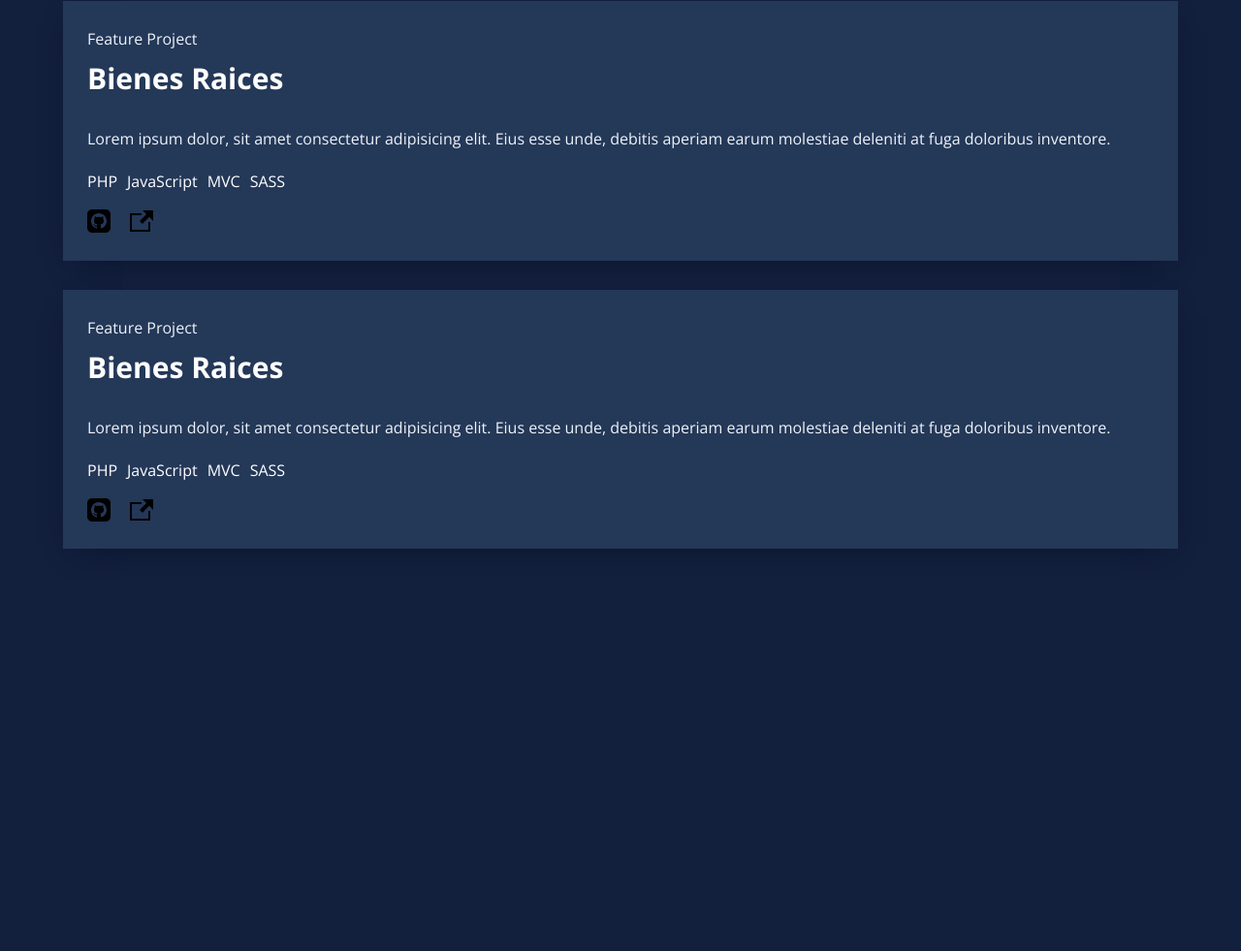
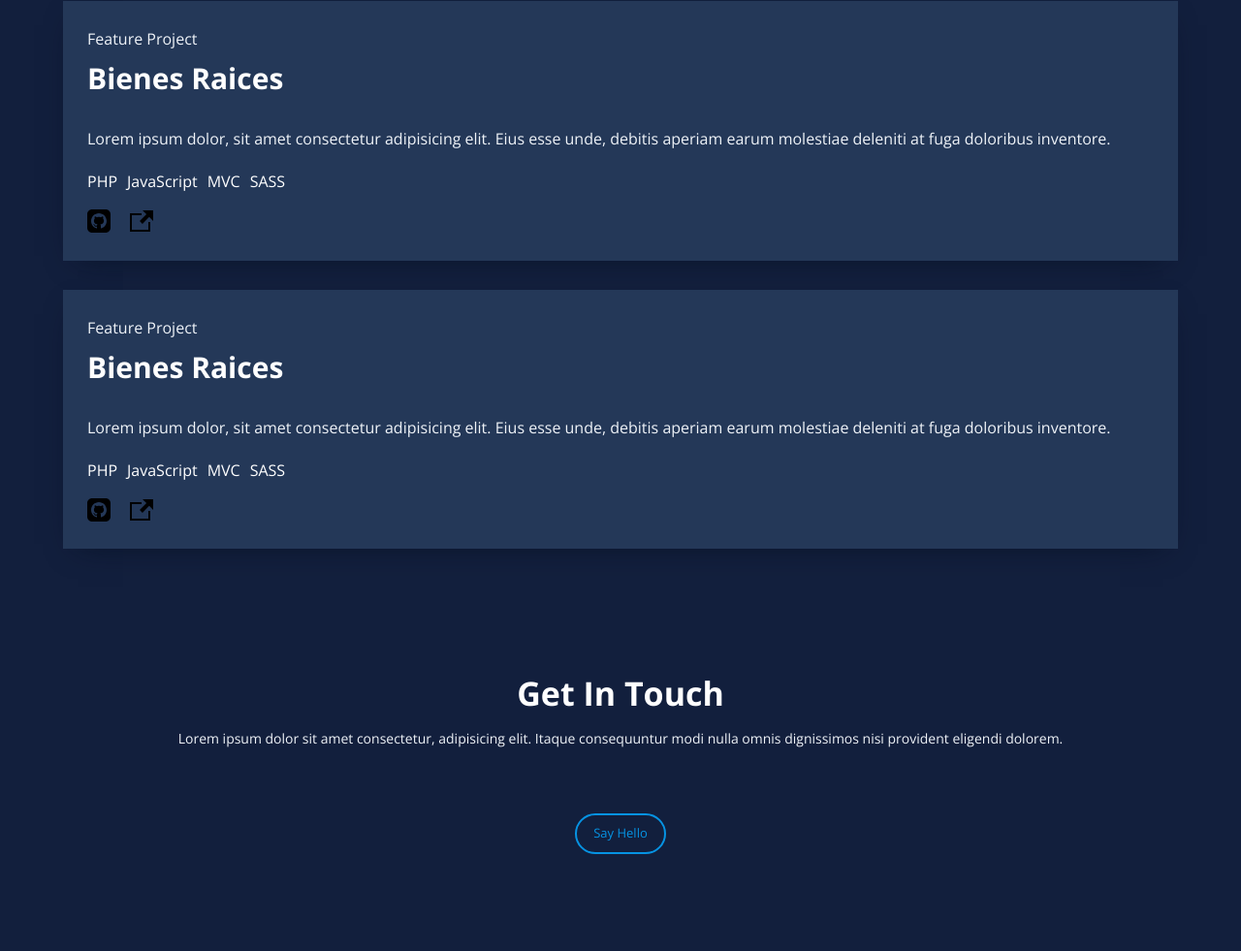
Before and after one commit to YoimelDev/portfolio, a website: page index.html in a window 1280 px wide. Shown: the part 2425-3406 px from the top of the page at 97% size. Before the commit the page ends 3021 px from the top, so only its background shows below. Drawn offline with nearby package versions, Linux system fonts and the light colour scheme.

Commit message:
add section contact and styles

```diff
--- a/index.html
+++ b/index.html
@@ -212,6 +212,14 @@
 					</div>
 				</div>
 			</section>
+
+			<section id="contact" class="contact">
+				<h2>Get In Touch</h2>
+				<p>
+					Lorem ipsum dolor sit amet consectetur, adipisicing elit. Itaque consequuntur modi nulla omnis dignissimos nisi provident eligendi dolorem.
+				</p>
+				<a href="mailto:yoimeldev@gmail.com" class="contact__email">Say Hello</a>
+			</section>
 		</main>
 	</body>
 
--- /dev/null
+++ b/src/scss/layout/_contact.scss
@@ -0,0 +1,27 @@
+.contact {
+	display: flex;
+	flex-direction: column;
+	align-items: center;
+	padding: 10rem 0;
+
+	h2 {
+		text-align: center;
+	}
+	p {
+		font-size: 1.4rem;
+		text-align: center;
+	}
+
+	&__email {
+		padding: 1.25rem 1.75rem;
+		margin-top: 5rem;
+		color: rgb(6, 147, 227);
+		background-color: transparent;
+		border: 2px solid rgb(6, 147, 227);
+		border-radius: 2.375rem;
+		line-height: 1;
+		font-size: 1.3rem;
+		cursor: pointer;
+		transition: all 0.25s cubic-bezier(0.645, 0.045, 0.355, 1) 0s;
+	}
+}
--- a/src/scss/layout/_index.scss
+++ b/src/scss/layout/_index.scss
@@ -2,3 +2,4 @@
 @forward 'hero';
 @forward 'about';
 @forward 'projects';
+@forward 'contact';
```
Also changed, not shown: build/css/app.css, 1 other file.
